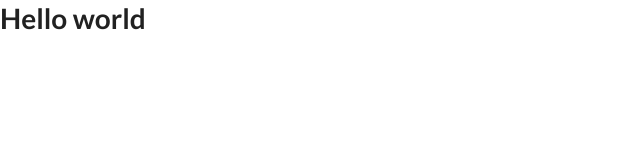
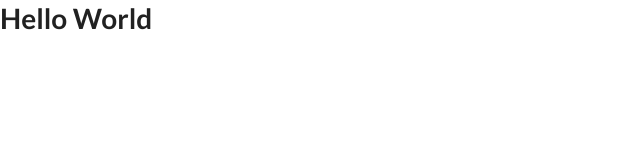
Before and after one commit to freddydumont/json-placeholder-app, a React (Create React App) app: page / in a window 1280 px wide. Shown: the top 160 px of the page, without its empty margins (0-640 px from the left). Built offline with nearby package versions, Linux system fonts and the light colour scheme.

Commit message:
Implement Router and setup Home route

```diff
--- a/src/components/App.js
+++ b/src/components/App.js
@@ -1,9 +1,14 @@
-import React, { Component } from 'react';
+import React from 'react';
+import { BrowserRouter as Router, Route, Switch } from 'react-router-dom';
 
-class App extends Component {
-  render() {
-    return <h1>Hello world</h1>;
-  }
-}
+import Home from './Routes/Home';
+
+const App = () => (
+  <Router>
+    <Switch>
+      <Route exact path="/" component={Home} />
+    </Switch>
+  </Router>
+);
 
 export default App;
--- /dev/null
+++ b/src/components/Routes/Home/index.js
@@ -0,0 +1,9 @@
+import React from 'react';
+
+const Home = () => (
+  <main>
+    <h1>Hello World</h1>
+  </main>
+);
+
+export default Home;
```
